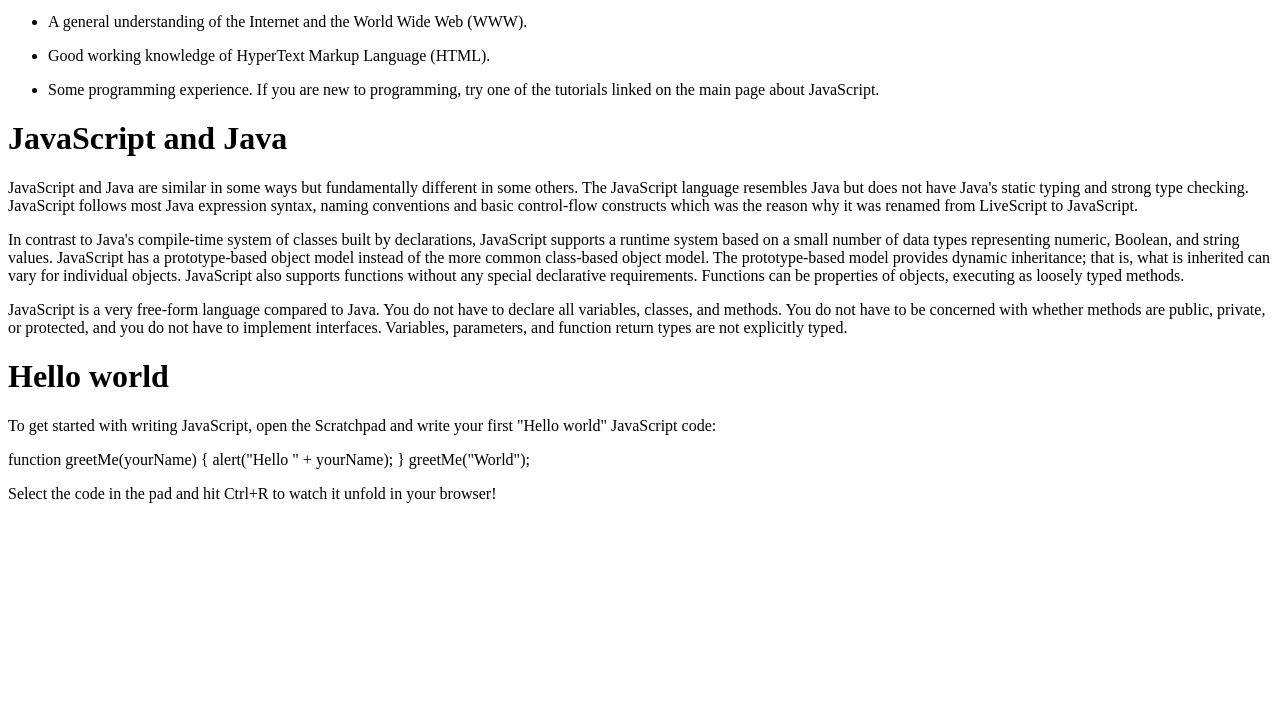
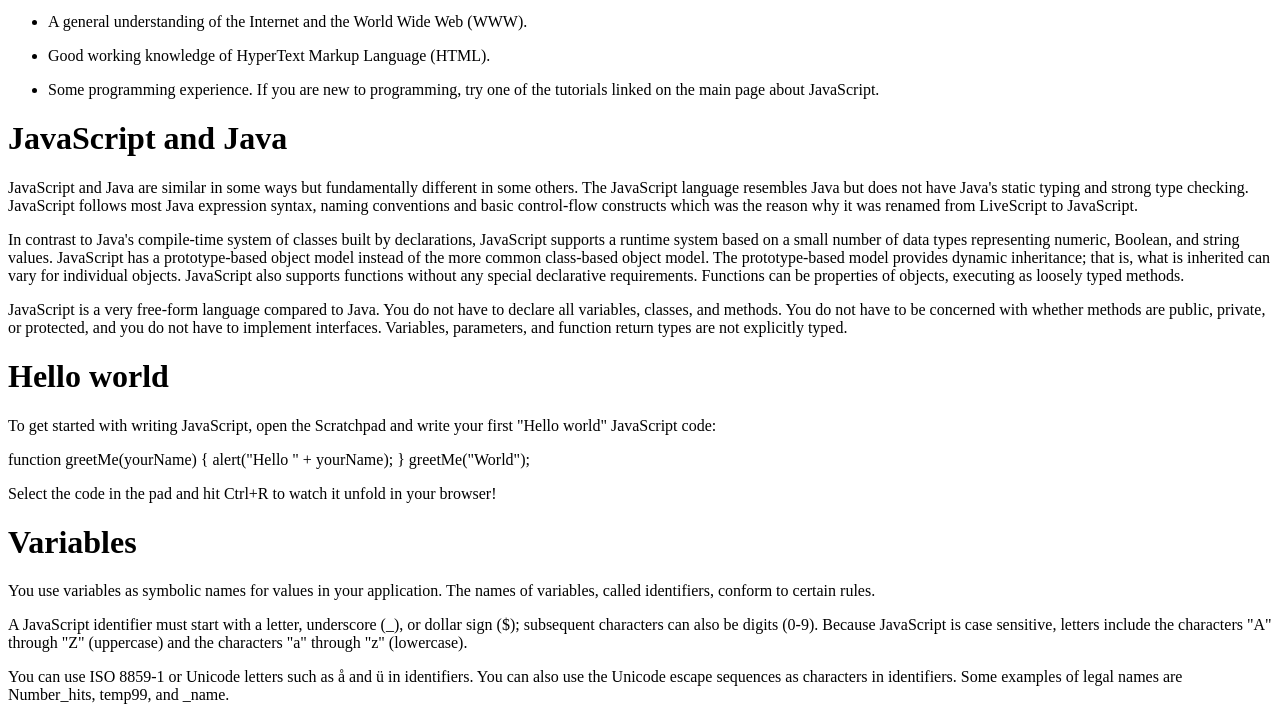
Before and after one commit to tayyab203/js_documentation, a plain HTML site: page index.html in a window 1280 px wide. Shown: the part 667-1387 px from the top of the page. Before the commit the page ends 1186 px from the top, so only its background shows below. Drawn offline with Linux system fonts and the light colour scheme.

Commit message:
commit 5

```diff
--- a/index.html
+++ b/index.html
@@ -74,11 +74,21 @@
             and methods. You do not have to be concerned with whether methods are public, private, or protected, and you
             do not have to implement interfaces. Variables, parameters, and function return types are not explicitly
             typed.</p>
-            <h1>Hello world</h1>
-            <p>To get started with writing JavaScript, open the Scratchpad and write your first "Hello world" JavaScript code:</p>
-            <div>function greetMe(yourName) { alert("Hello " + yourName); }
-                greetMe("World");</div>
-                <p>Select the code in the pad and hit Ctrl+R to watch it unfold in your browser!</p>
+        <h1>Hello world</h1>
+        <p>To get started with writing JavaScript, open the Scratchpad and write your first "Hello world" JavaScript
+            code:</p>
+        <div>function greetMe(yourName) { alert("Hello " + yourName); }
+            greetMe("World");</div>
+        <p>Select the code in the pad and hit Ctrl+R to watch it unfold in your browser!</p>
+        <h1>Variables</h1>
+        <p>You use variables as symbolic names for values in your application. The names of variables, called
+            identifiers, conform to certain rules.</p>
+        <p>A JavaScript identifier must start with a letter, underscore (_), or dollar sign ($); subsequent characters
+            can also be digits (0-9). Because JavaScript is case sensitive, letters include the characters "A" through
+            "Z" (uppercase) and the characters "a" through "z" (lowercase).</p>
+        <p>You can use ISO 8859-1 or Unicode letters such as å and ü in identifiers. You can also use the Unicode escape
+            sequences as characters in identifiers. Some examples of legal names are Number_hits, temp99, and _name.</p>
+
     </div>
 </body>
 
```
